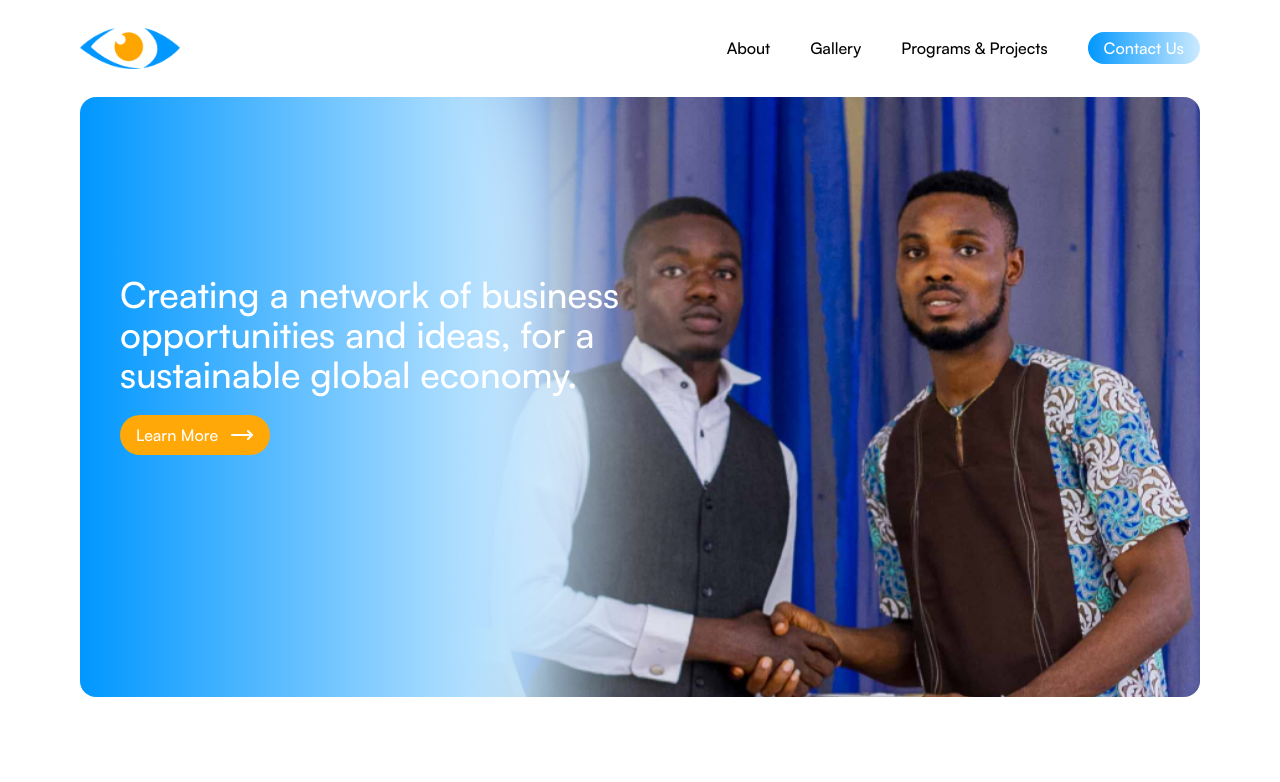
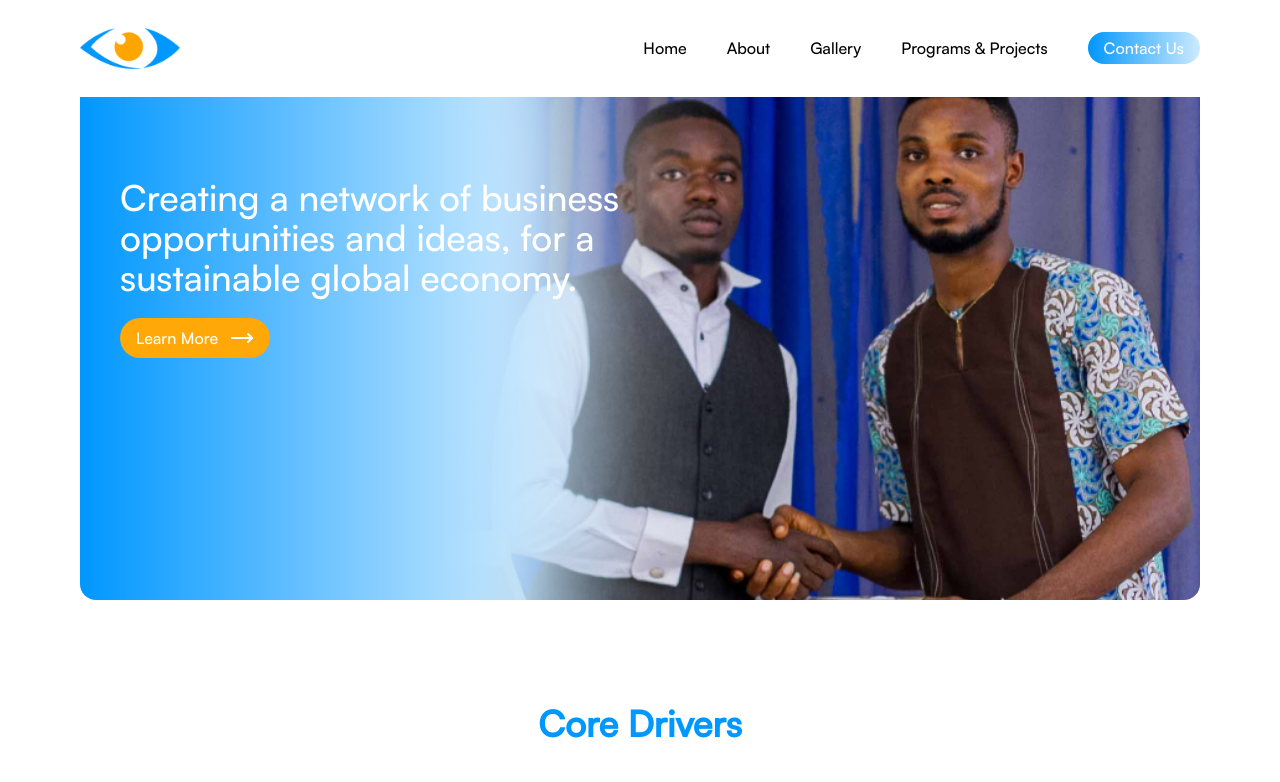
Before and after one commit to Austinobravo/seep, a Next.js app: page / in a window 1280 px wide. Shown: the top 782 px of the page. Built offline with nearby package versions, Linux system fonts and the light colour scheme.

Commit message:
Created the toggle menu

```diff
--- a/components/DesktopNav.tsx
+++ b/components/DesktopNav.tsx
@@ -3,6 +3,10 @@ import Link from 'next/link'
 import React from 'react'
 
 const navLinks = [
+    {
+        name: 'Home',
+        link: '/'
+    },
     {
         name: 'About',
         link: '/about'
@@ -23,7 +27,7 @@ const navLinks = [
 
 const DesktopNav = () => {
   return (
-    <div className='flex justify-between items-center w-full md:px-20  px-10 py-7'>
+    <nav className='flex justify-between items-center fixed bg-white w-full md:px-20  px-10 py-7'>
         <Link href='/'>
             <Image src={`/images/logo.png`} width={100} height={100} alt='logo'/>
         </Link>
@@ -39,7 +43,7 @@ const DesktopNav = () => {
 
             </ul>
         </div>
-    </div>
+    </nav>
   )
 }
 
--- a/components/Footer.tsx
+++ b/components/Footer.tsx
@@ -49,7 +49,9 @@ const Footer = () => {
   return (
     <section className='seep-bg-color flex md:flex-nowrap flex-wrap text-white py-20 gap-x-20 px-10 items-center space-y-6'>
         <div className='space-y-2'>
-            <Image src={`/images/logo-white.png`} width={100} height={100} alt='logo'/>
+            <Link href={`/`}>
+                <Image src={`/images/logo-white.png`} width={100} height={100} alt='logo'/>
+            </Link>
             <p>SEE Support Centre</p>
         </div>
         <div className='flex md:flex-nowrap flex-wrap gap-x-16 w-fit md:mx-auto '>
--- a/components/MobileNav.tsx
+++ b/components/MobileNav.tsx
@@ -1,16 +1,75 @@
+'use client'
 import React from 'react'
 import Image from 'next/image'
-import { Menu } from 'lucide-react'
+import { Menu, X } from 'lucide-react'
+import Link from 'next/link'
+
+const navLinks = [
+  {
+      name: 'Home',
+      link: '/'
+  },
+  {
+      name: 'About',
+      link: '/about'
+  },
+  {
+      name: 'Gallery',
+      link: '/gallery'
+  },
+  {
+      name: 'Programs & Projects',
+      link: '/programs'
+  },
+  {
+      name: 'Contact Us',
+      link: '/contact '
+  },
+]
+
 const MobileNav = () => {
+  const [isMenuToggled, setIsMenuToggled] = React.useState<boolean>(false)
+
+  React.useEffect(()=>{
+    const handleResize = () => {
+      if(window.innerWidth >= 756){
+        setIsMenuToggled(false)
+      }
+    }
+    window.addEventListener('resize', handleResize)
+
+    return ()=>{
+      window.removeEventListener('resize', handleResize)
+    }
+
+  },[])
   return (
-    <div className='flex px-10 items-ceenter justify-between py-7'>
-        <div>
+    <nav className='fixed w-full overflow-y-hidden'>
+      <div className='flex px-10 items-center justify-between py-7 bg-white'>
+        <Link href={`/`}>
             <Image src={`/images/logo.png`} width={100} height={100} alt='logo'/>
+        </Link>
+        <div onClick={()=>setIsMenuToggled(!isMenuToggled)}>
+          {isMenuToggled ?
+            <X size={40}/>
+          :
+            <Menu size={40}/>
+          }
         </div>
-        <div>
-            <Menu size={40}/>
-        </div>
-    </div>
+      </div>
+      {isMenuToggled &&
+        <ul className='bg-white h-screen flex flex-col items-center space-y-12 border-t border-black pt-5'>
+          {navLinks.map((navLink, index) => (
+            <li key={index} className={`${navLink.name === 'Contact Us' && "bg-gradient-to-r from-[#0097FF] to-[#CCEAFF] text-white py-1 px-4 rounded-full hover:!text-white hover:scale-105"} hover:text-[#0097FF] hover:font-bold text-2xl`}>
+              <Link href={navLink.link}>
+                {navLink.name}
+              </Link>
+            </li>
+          ))}
+
+        </ul>
+      }
+    </nav>
   )
 }
 
```
Also changed, not shown: app/(testimonials)/testmonials/page.tsx (added).
